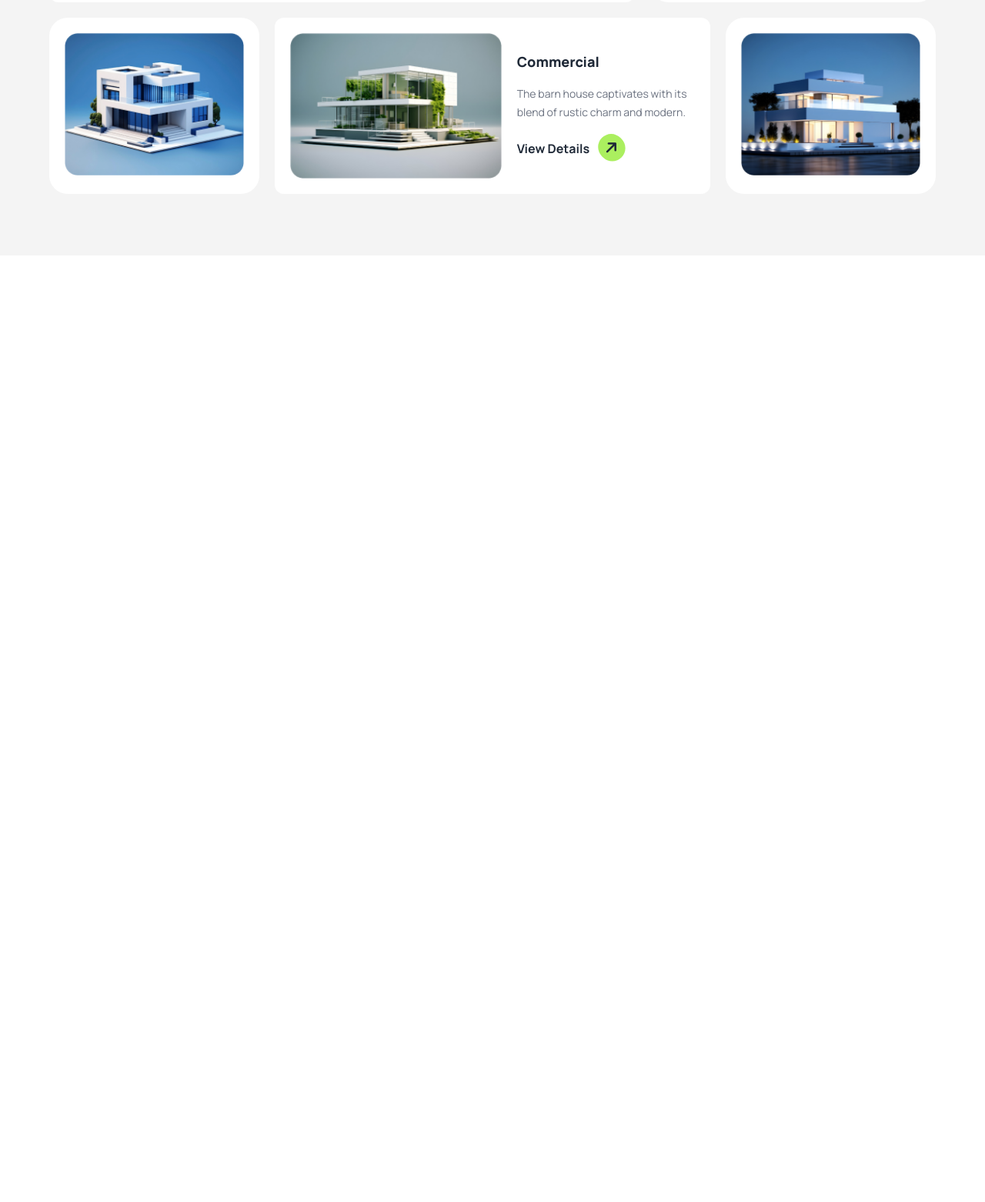
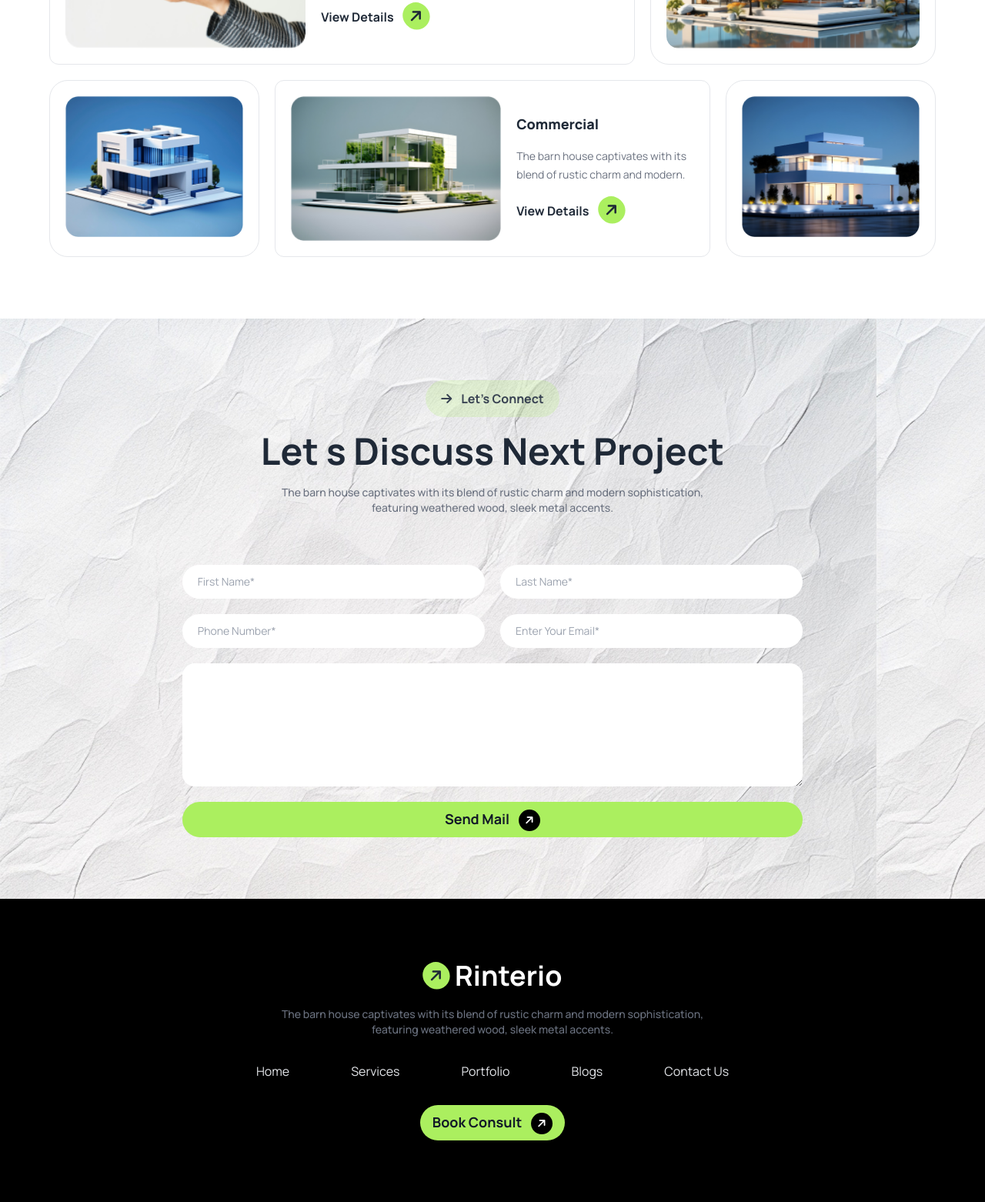
Before and after one commit to jamanhasan01/Assignment-3, a plain HTML site: page index.html in a window 1280 px wide. Shown: the part 2486-4048 px from the top of the page at 77% size. Before the commit the page ends 2818 px from the top, so only its background shows below. Drawn offline with nearby package versions, Linux system fonts and the light colour scheme.

Commit message:
i have done my footer section

```diff
--- a/index.html
+++ b/index.html
@@ -153,8 +153,9 @@
            </div>
         </div>
       </section>
-        <section>
-          <div class="w-[95%] lg:w-[90%] mx-auto pb-20 ">
+      <!-- Portfolio section -->
+        <section class="bg-white">
+          <div class="w-[95%] lg:w-[90%] mx-auto py-20 ">
              <!-- title section -->
           <div class="flex justify-center items-center flex-col gap-5">
             <button class="bg-[rgba(171,239,95,0.2)] px-5 py-3 font-bold text-gray-700 rounded-full"><i class=" fa-solid fa-arrow-right mr-3"></i>Explore our Latest works</button>
@@ -165,7 +166,7 @@
            <div class="flex flex-col gap-5 mt-16">
             <!-- this is card collam 1 -->
           <div class="grid grid-cols-1 lg:grid-cols-3 lg:gap-5">
-              <div class="bg-white col-span-2 flex p-5 rounded-xl gap-5 items-center flex-col lg:flex-row">
+              <div class=" col-span-2 flex p-5 rounded-xl gap-5 items-center flex-col lg:flex-row border border-gray-200">
                 <div class="w-full">
                   <img class="w-full" src="./assets/img1.png" alt="">
                 </div>
@@ -175,16 +176,16 @@
                   <button class="font-bold">View Details<i class="bg-mainClr px-2 py-1 fa-solid fa-arrow-right -rotate-45 rounded-full text-xl ml-3"></i></button>
                 </div>
               </div>
-              <div class="w-full mt-5 lg:mt-0 bg-white p-5 rounded-3xl col-span-1"><img class="w-full object-cover h-full rounded-2xl" src="./assets/img2.png" alt=""></div>
+              <div class="w-full mt-5 lg:mt-0  p-5 rounded-3xl col-span-1 border border-gray-200"><img class="w-full object-cover h-full rounded-2xl" src="./assets/img2.png" alt=""></div>
           </div>
           <!-- this is card collam 2 -->
            <div class="grid grid-cols-1 lg:grid-cols-4 lg:gap-5">
             <!-- col1 -->
-             <div class="w-full col-span-1 bg-white p-5 rounded-3xl">
+             <div class="w-full col-span-1 border border-gray-200 p-5 rounded-3xl">
               <img class="w-full object-cover" src="./assets/img3.png" alt="">
              </div>
              <!-- col2 -->
-            <div class="bg-white my-5 lg:my-0 col-span-2 flex p-5 rounded-xl gap-5 items-center flex-col lg:flex-row">
+            <div class="border border-gray-200 my-5 lg:my-0 col-span-2 flex p-5 rounded-xl gap-5 items-center flex-col lg:flex-row">
               <div class="w-full">
                 <img class="w-full object-cover" src="./assets/img4.png" alt="">
               </div>
@@ -195,13 +196,65 @@
               </div>
             </div>
             <!-- col3 -->
-            <div class="w-full  bg-white p-5 rounded-3xl col-span-1">
+            <div class="w-full  border border-gray-200 p-5 rounded-3xl col-span-1">
               <img class="w-full object-cover" src="./assets/img5.png" alt="">
             </div>
            </div>
           </div>
           </div>
         </section>
+        <!-- from section -->
+        <section class="bg-[url('./assets/bg.jpg')]">
+            <div class="w-[95%] lg:w-[90%] mx-auto py-20 ">
+              <!-- title section -->
+              <div class="flex justify-center items-center flex-col gap-5">
+                <button class="bg-[rgba(171,239,95,0.2)] px-5 py-3 font-bold text-gray-700 rounded-full"><i class=" fa-solid fa-arrow-right mr-3"></i>Let's Connect</button>
+                <h2 class="text-3xl font-extrabold text-center lg:text-5xl lg:font-bold">Let s Discuss Next Project</h2>
+                <p class="lg:w-2/4 text-sm font-medium text-gray-500 text-center">The barn house captivates with its blend of rustic charm and modern sophistication,
+                  featuring weathered wood, sleek metal accents.</p>
+              </div>
+              <!-- this is form part -->
+                <form action="" class="w-full lg:w-[70%] m-auto mt-16">
+                    <div class="w-full grid grid-cols-1 lg:grid-cols-2 gap-5">
+                        <!-- -----1st col------ -->
+                        <input class="text-sm col-span-2 lg:col-span-1 px-5 py-3 rounded-full" type="text" placeholder="First Name*">
+                        <input class="text-sm col-span-2 lg:col-span-1 px-5 py-3 rounded-full" type="text" placeholder="Last Name*">
+                     <!-- -----2nd col------ -->
+                        <input class="text-sm col-span-2 lg:col-span-1 px-5 py-3 rounded-full" type="number" placeholder="Phone Number*">
+                        <input class="text-sm col-span-2 lg:col-span-1 px-5 py-3 rounded-full" type="email" placeholder="Enter Your Email*">
+                        <!-- 3rd col -------->
+                         <textarea class="w-full col-span-2 min-h-40 p-5 rounded-2xl" name="message" id=""></textarea>
+                        <!-- form button========== -->
+                         <button type="submit" class="col-span-2 bg-mainClr text-lg font-bold text-gray-900 p-2 px-4 rounded-3xl">Send Mail  <i class="bg-black text-white px-2 py-1 fa-solid fa-arrow-right -rotate-45 rounded-full text-sm ml-2"></i></button>
+                    </div>
+                </form>
+            </div>
+        </section>
     </main>
+
+    <footer class="bg-black">
+        <div class="w-[95%] lg:w-[90%] mx-auto py-20 flex flex-col justify-center items-center gap-8">
+                <!-- title section -->
+                <div class="flex justify-center items-center flex-col gap-5">
+                  <div class="navbar-start flex justify-center gap-2 items-center">
+                    <i class="bg-mainClr px-2 py-1 fa-solid fa-arrow-right -rotate-45 rounded-full text-xl"></i>
+                    <h3 class="text-4xl font-bold text-white">Rinterio</h3>
+                  </div>
+                  <p class="lg:w-2/3 text-sm font-medium text-gray-500 text-center">The barn house captivates with its blend of rustic charm and modern sophistication, featuring weathered wood, sleek metal accents.</p>
+                </div>
+
+                <!-- nav items -->
+                 <ul class="flex lg:flex-row flex-col gap-7 lg:gap-20 text-gray-200">
+                    <li><a href="">Home</a></li>
+                    <li><a href="">Services</a></li>
+                    <li><a href="">Portfolio</a></li>
+                    <li><a href="">Blogs</a></li>
+                    <li><a href="">Contact Us</a></li>
+                 </ul>
+
+                 <button class="bg-mainClr text-lg font-bold text-gray-900 p-2 px-4 rounded-3xl">Book Consult  <i class="bg-black text-white px-2 py-1 fa-solid fa-arrow-right -rotate-45 rounded-full text-sm ml-2"></i></button>
+
+        </div>
+    </footer>
 </body>
 </html>
```
